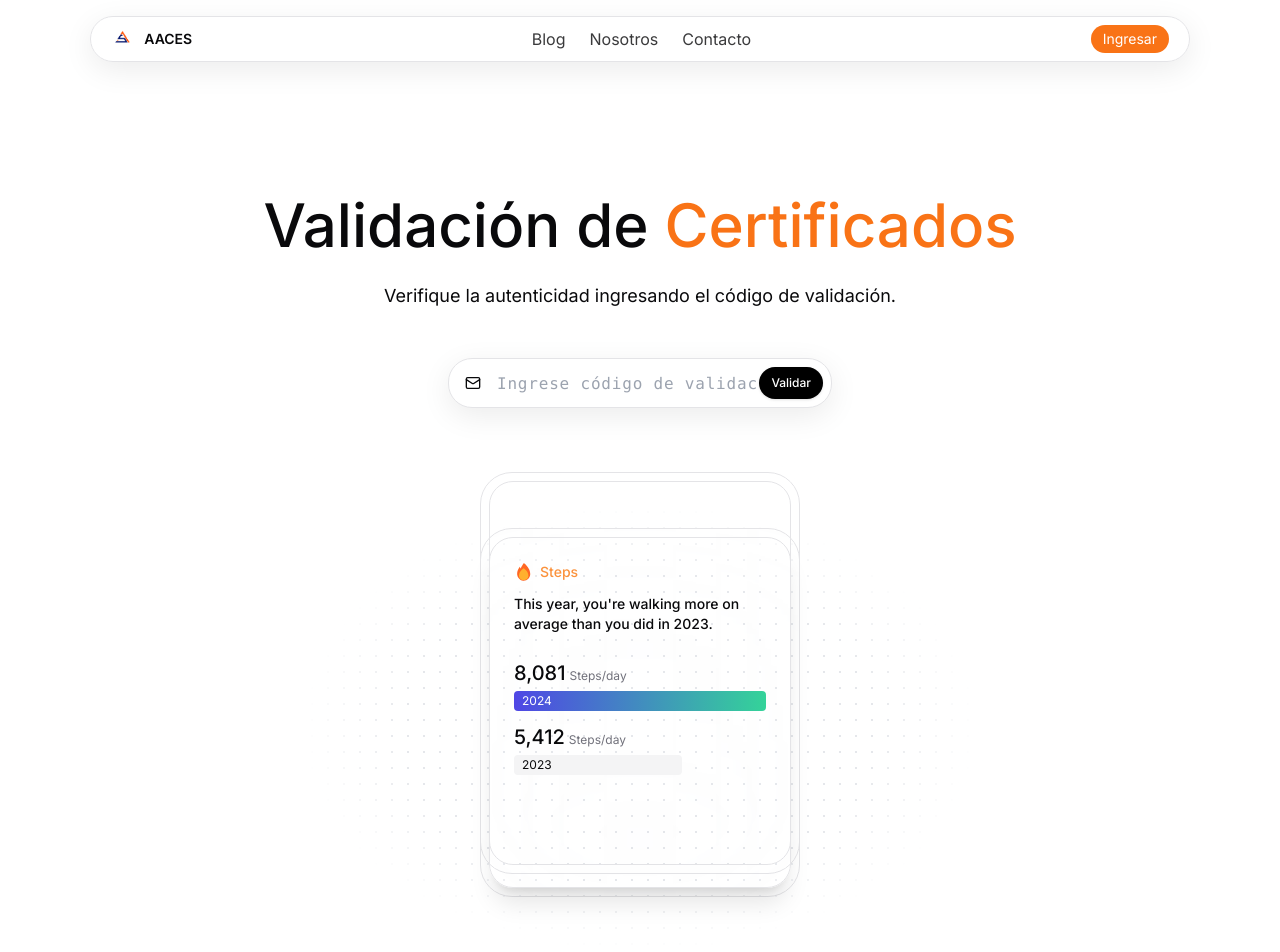
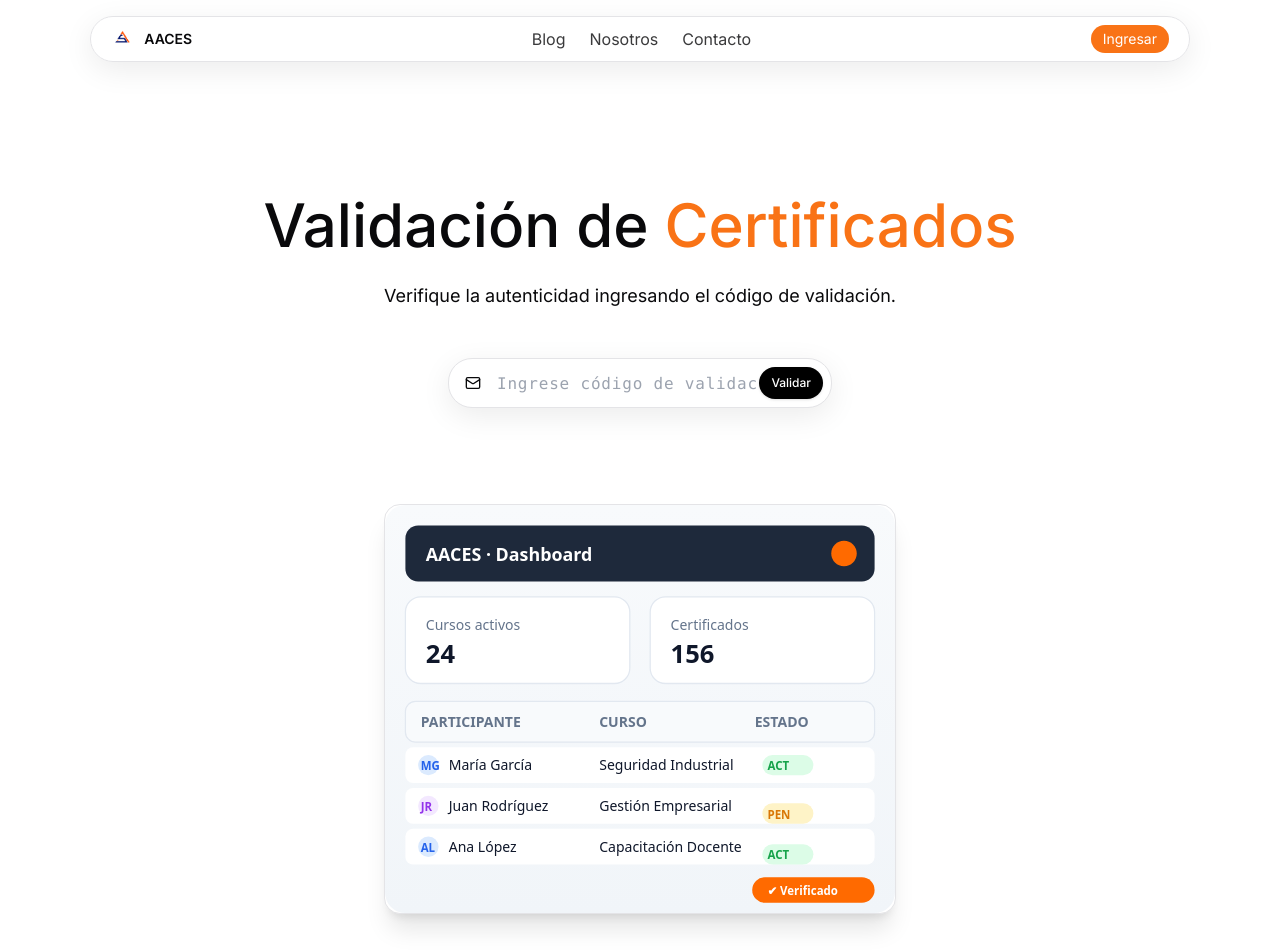
Before and after one commit to steveluis26/AACES2, a Next.js app in the folder frontend/: page / in a window 1280 px wide. Shown: the top 952 px of the page. Built offline with nearby package versions, Linux system fonts and the light colour scheme.

Commit message:
refactor: replace fitness placeholder with AACES dashboard preview

```diff
--- a/frontend/components/landing/hero-section.tsx
+++ b/frontend/components/landing/hero-section.tsx
@@ -1,6 +1,7 @@
 "use client"
 import React from "react"
 import { Mail, SendHorizonal } from "lucide-react"
+import Image from "next/image"
 import { Button } from "@/components/ui/button"
 
 
@@ -10,55 +11,6 @@ type Props = {
   onSubmit: (e: React.FormEvent) => void
   loading: boolean
   attemptsLeft: number
-}
-
-const AppComponent = () => {
-  return (
-    <div className="relative space-y-3 rounded-[1rem] bg-white/5 p-4">
-      <div className="flex items-center gap-1.5 text-orange-400">
-        <svg
-          className="size-5"
-          xmlns="http://www.w3.org/2000/svg"
-          width="1em"
-          height="1em"
-          viewBox="0 0 32 32"
-        >
-          <g fill="none">
-            <path
-              fill="#ff6723"
-              d="M26 19.34c0 6.1-5.05 11.005-11.15 10.641c-6.269-.374-10.56-6.403-9.752-12.705c.489-3.833 2.286-7.12 4.242-9.67c.34-.445.689 3.136 1.038 2.742c.35-.405 3.594-6.019 4.722-7.991a.694.694 0 0 1 1.028-.213C18.394 3.854 26 10.277 26 19.34"
-            ></path>
-            <path
-              fill="#ffb02e"
-              d="M23 21.851c0 4.042-3.519 7.291-7.799 7.144c-4.62-.156-7.788-4.384-7.11-8.739C9.07 14.012 15.48 10 15.48 10S23 14.707 23 21.851"
-            ></path>
-          </g>
-        </svg>
-        <div className="text-sm font-medium">Steps</div>
-      </div>
-      <div className="space-y-3">
-        <div className="text-foreground border-b border-white/10 pb-3 text-sm font-medium">
-          This year, you&apos;re walking more on average than you did in 2023.
-        </div>
-        <div className="space-y-3">
-          <div className="space-y-1">
-            <div className="space-x-1">
-              <span className="text-foreground align-baseline text-xl font-medium">8,081</span>
-              <span className="text-muted-foreground text-xs">Steps/day</span>
-            </div>
-            <div className="flex h-5 items-center rounded bg-gradient-to-l from-emerald-400 to-indigo-600 px-2 text-xs text-white">2024</div>
-          </div>
-          <div className="space-y-1">
-            <div className="space-x-1">
-              <span className="text-foreground align-baseline text-xl font-medium">5,412</span>
-              <span className="text-muted-foreground text-xs">Steps/day</span>
-            </div>
-            <div className="text-foreground bg-muted flex h-5 w-2/3 items-center rounded px-2 text-xs dark:bg-white/20">2023</div>
-          </div>
-        </div>
-      </div>
-    </div>
-  )
 }
 
 export default function HeroSection({ value, onChange, onSubmit, loading, attemptsLeft }: Props) {
@@ -98,16 +50,16 @@ export default function HeroSection({ value, onChange, onSubmit, loading, attemp
                   <p className="text-sm mt-2 text-[var(--destructive)]">Has excedido el número de intentos. Por favor, intenta más tarde.</p>
                 )}
               </div>
-              <div className="hidden md:block relative mx-auto mt-24 max-w-2xl text-left h-[28rem]">
-                <div className="absolute inset-0 bg-[radial-gradient(#e5e7eb_1px,transparent_1px)] mix-blend-overlay [background-size:16px_16px] [mask-image:radial-gradient(ellipse_50%_50%_at_50%_50%,#000_70%,transparent_100%)] dark:opacity-5" />
-                <div className="absolute left-1/2 top-0 -translate-x-1/2 -translate-y-8 w-80 rounded-[2rem] border border-border/50 p-2">
-                  <div className="relative h-96 overflow-hidden rounded-[1.5rem] border p-2 pb-12 before:absolute before:inset-0 before:bg-[repeating-linear-gradient(-45deg,var(--color-border),var(--color-border)_1px,transparent_1px,transparent_6px)] before:opacity-50" />
-                </div>
-                <div className="absolute left-1/2 top-6 -translate-x-1/2 w-80 rounded-[2rem] border border-border/50 p-2 backdrop-blur-3xl">
-                  <div className="space-y-2 overflow-hidden rounded-[1.5rem] border p-2 shadow-xl bg-background/80 dark:bg-white/5 dark:shadow-black dark:backdrop-blur-3xl">
-                    <AppComponent />
-                    <div className="rounded-[1rem] p-4 pb-16 bg-muted/40 dark:bg-white/5" />
-                  </div>
+              <div className="relative mx-auto mt-8 md:mt-24 max-w-lg">
+                <div className="relative rounded-2xl border border-border/50 overflow-hidden shadow-xl bg-white">
+                  <Image
+                    src="/hero-preview.svg"
+                    alt="Panel de control AACES"
+                    width={800}
+                    height={640}
+                    className="w-full h-auto"
+                    priority
+                  />
                 </div>
               </div>
             </div>
```
